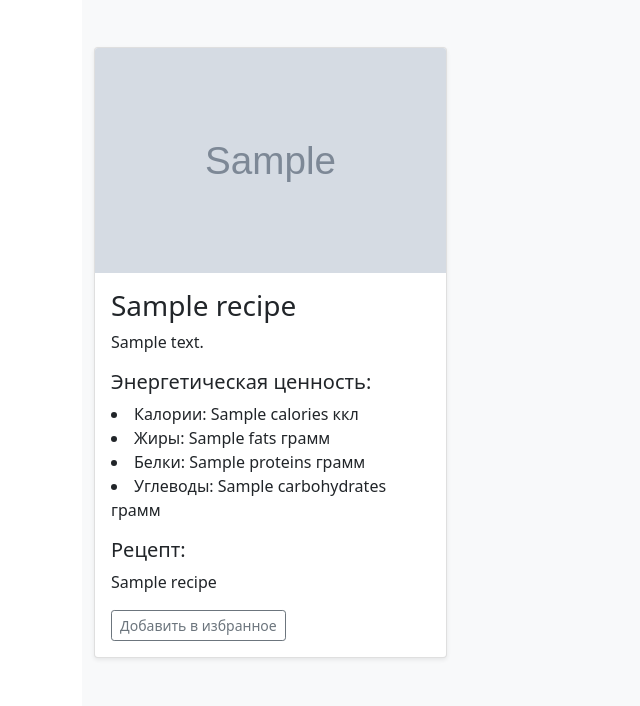
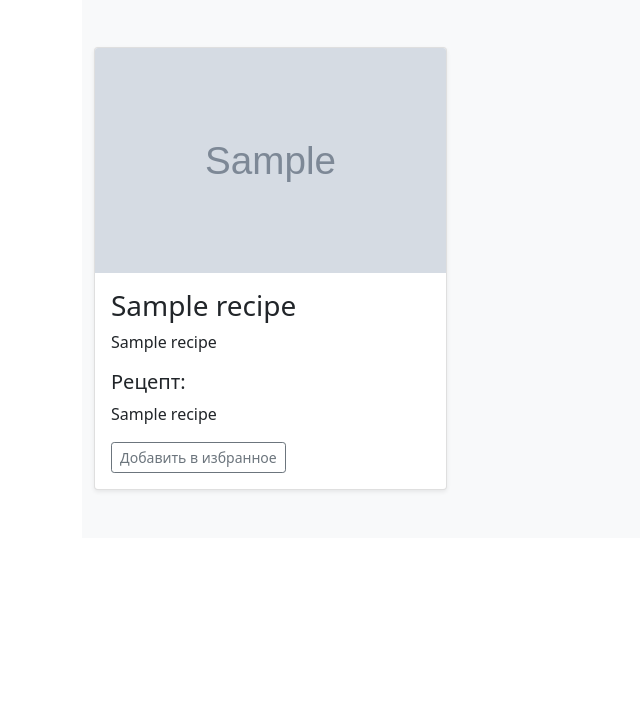
Before and after one commit to Tragica1/flaskproject, a Python web app: template templates/food.html in a window 1280 px wide. Shown: the part 172-878 px from the top of the page, without its empty margins (0-640 px from the left). After the commit the page ends 665 px from the top, so only its background shows below. Run offline with Jinja, Linux system fonts and the light colour scheme; the template is opened without the code that fills it: most values are stand-ins (such as "Sample title", 1, 10 or a date in 2020); grey boxes marked "Sample" are stand-in pictures.

Commit message:
update food.html

```diff
--- a/templates/food.html
+++ b/templates/food.html
@@ -42,22 +42,22 @@
                     {% for r in recipes %}
                         <div class="col">
                             <div class="card shadow-sm">
-                                <img src="{{ r.photo.url }}" class="bd-placeholder-img card-img-top" width="100%"
+                                <img src="{{ r.photoLink }}" class="bd-placeholder-img card-img-top" width="100%"
                                      height="225" xmlns="http://www.w3.org/2000/svg" role="img"
                                      aria-label="Placeholder: Thumbnail" preserveAspectRatio="xMidYMid slice"
                                      focusable="false">
                                 <rect width="100%" height="100%" fill="#55595c"/>
                                 </img>
                                 <div class="card-body">
-                                    <h3>{{ r.title }}</h3>
-                                    <p class="card-text">{{ r.content }}</p>
-                                    <p class="card-text">
-                                    <h5>Энергетическая ценность:</h5>
-                                    <li>Калории: {{ r.calories }} ккл</li>
-                                    <li>Жиры: {{ r.fats }} грамм</li>
-                                    <li>Белки: {{ r.proteins }} грамм</li>
-                                    <li>Углеводы: {{ r.carbohydrates }} грамм</li>
-                                    </p>
+                                    <h3>{{ r.name }}</h3>
+                                    <p class="card-text">{{ r.title }}</p>
+{#                                    <p class="card-text">#}
+{#                                    <h5>Энергетическая ценность:</h5>#}
+{#                                    <li>Калории: {{ r.calories }} ккл</li>#}
+{#                                    <li>Жиры: {{ r.fats }} грамм</li>#}
+{#                                    <li>Белки: {{ r.proteins }} грамм</li>#}
+{#                                    <li>Углеводы: {{ r.carbohydrates }} грамм</li>#}
+{#                                    </p>#}
                                     <h5>Рецепт:</h5>
                                     <p class="text-left">{{ r.recipe }}</p>
                                     <div class="d-flex justify-content-between align-items-center">
```
